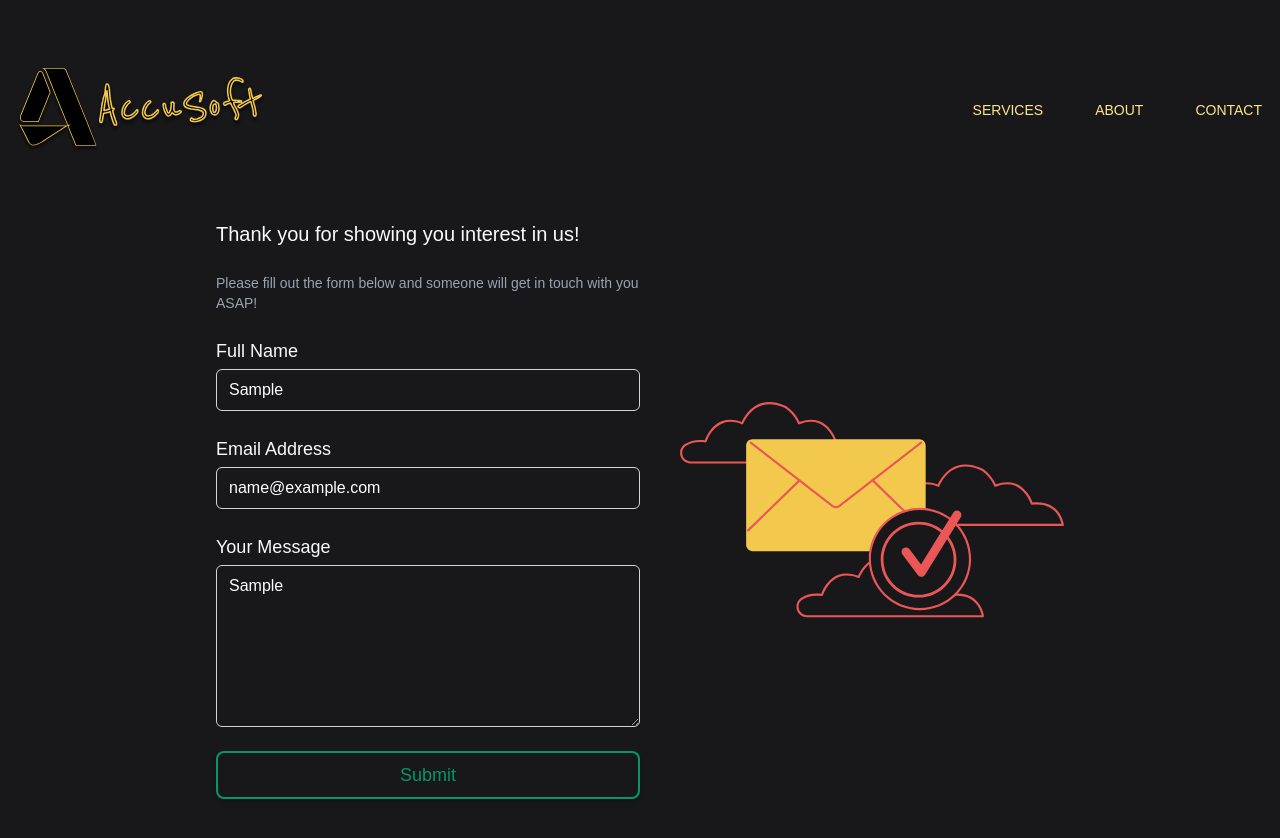
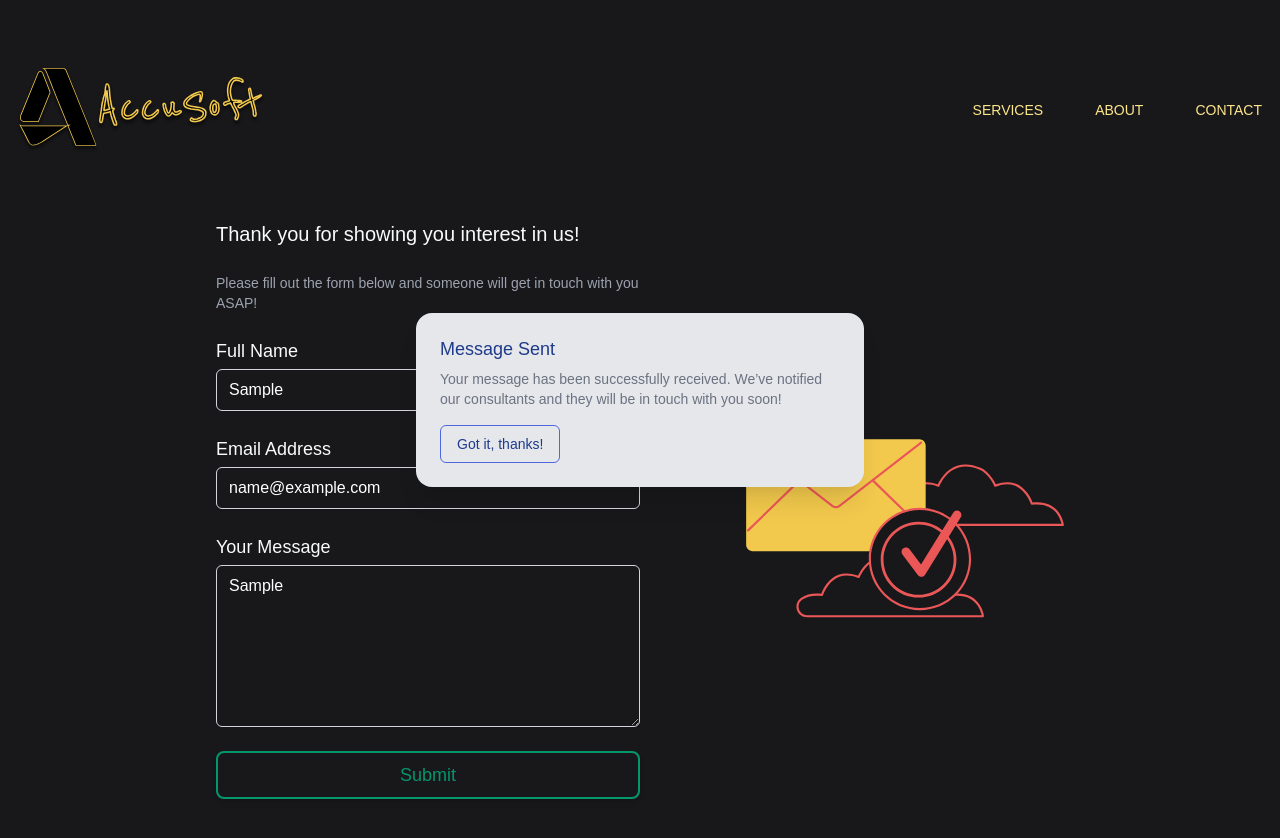
Before and after one commit to NasirKhalidQ/accusoft-frontend, a React (Create React App) app: page /contact in a window 1280 px wide. Both pictures are taken after typing "Sample", "name@example.com", "Sample" into the empty fields and a click on the button "Submit". Shown: the top 838 px of the page. Built offline with nearby package versions, Linux system fonts and the light colour scheme.

Commit message:
added popup on submit

```diff
--- a/src/Contact.js
+++ b/src/Contact.js
@@ -1,6 +1,17 @@
 import NavBar from "./NavBar";
+import Modal from "./Modal";
+import { useState } from "react";
 
 function Contact() {
+  let [isOpen, setIsOpen] = useState(false);
+
+  function closeModal() {
+    setIsOpen(false);
+  }
+
+  function openModal() {
+    setIsOpen(true);
+  }
   return (
     <>
       <NavBar />
@@ -40,9 +51,13 @@
                   rows="6"
                 ></textarea>
               </label>
-              <button class="py-2 w-full px-4 rounded-lg shadow-md border-green-600 border-2 hover:bg-accusoft-bg-green text-green-600">
+              <button
+                onClick={openModal}
+                class="py-2 w-full px-4 rounded-lg shadow-md border-green-600 border-2 hover:bg-accusoft-bg-green text-green-600"
+              >
                 Submit
               </button>
+              <Modal isOpen={isOpen} closeModal={closeModal} />
             </div>
             <div className="hidden sm:flex row-span-2 pl-10 ">
               <img
--- /dev/null
+++ b/src/Modal.js
@@ -0,0 +1,72 @@
+import { Dialog, Transition } from "@headlessui/react";
+import { Fragment } from "react";
+
+export default function MyModal({ isOpen, closeModal }) {
+  return (
+    <>
+      <Transition appear show={isOpen} as={Fragment}>
+        <Dialog
+          as="div"
+          className="fixed inset-0 z-10 overflow-y-auto"
+          onClose={closeModal}
+        >
+          <div className="min-h-screen px-4 text-center">
+            <Transition.Child
+              as={Fragment}
+              enter="ease-out duration-300"
+              enterFrom="opacity-0"
+              enterTo="opacity-100"
+              leave="ease-in duration-200"
+              leaveFrom="opacity-100"
+              leaveTo="opacity-0"
+            >
+              <Dialog.Overlay className="fixed inset-0" />
+            </Transition.Child>
+
+            {/* This element is to trick the browser into centering the modal contents. */}
+            <span
+              className="inline-block h-screen align-middle"
+              aria-hidden="true"
+            >
+              &#8203;
+            </span>
+            <Transition.Child
+              as={Fragment}
+              enter="ease-out duration-300"
+              enterFrom="opacity-0 scale-95"
+              enterTo="opacity-100 scale-100"
+              leave="ease-in duration-200"
+              leaveFrom="opacity-100 scale-100"
+              leaveTo="opacity-0 scale-95"
+            >
+              <div className="inline-block w-full max-w-md p-6 my-8 overflow-hidden text-left align-middle transition-all transform  bg-gray-200 shadow-xl rounded-2xl">
+                <Dialog.Title
+                  as="h3"
+                  className="text-lg font-medium leading-6 text-blue-900"
+                >
+                  Message Sent
+                </Dialog.Title>
+                <div className="mt-2">
+                  <p className="text-sm text-gray-500">
+                    Your message has been successfully received. We’ve notified
+                    our consultants and they will be in touch with you soon!
+                  </p>
+                </div>
+
+                <div className="mt-4">
+                  <button
+                    type="button"
+                    className="inline-flex justify-center px-4 py-2 text-sm font-medium text-blue-900 border-accusoft-purple bg-transparent border border-transparent rounded-md hover:bg-accusoft-bg-green focus:outline-none focus-visible:ring-2 focus-visible:ring-offset-2 focus-visible:ring-blue-500"
+                    onClick={closeModal}
+                  >
+                    Got it, thanks!
+                  </button>
+                </div>
+              </div>
+            </Transition.Child>
+          </div>
+        </Dialog>
+      </Transition>
+    </>
+  );
+}
```
Also changed, not shown: src/App.js (+2 -5 lines).
